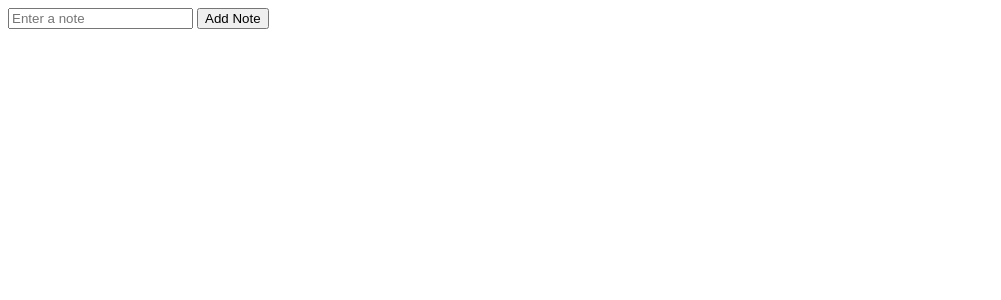
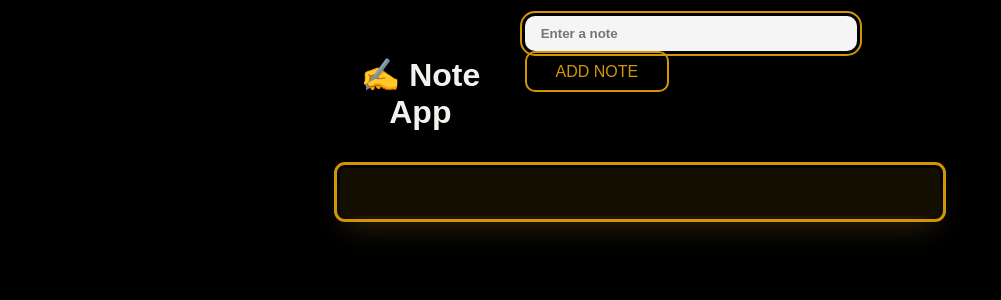
Before and after one commit to Mahitej28/Note-Taking-App, a Flask app: page / in a window 1280 px wide. Shown: the top 300 px of the page, without its empty margins (0-1001 px from the left). Run offline with Flask 3, Linux system fonts and the light colour scheme.

Commit message:
[ADD] Added Basic Styling

```diff
--- a/app.py
+++ b/app.py
@@ -1,7 +1,7 @@
 from flask import Flask, render_template, request, redirect, url_for
 
 app = Flask(__name__)
-
+app.static_folder = 'static'
 notes = []
 
 @app.route('/', methods=["GET", "POST"])
--- /dev/null
+++ b/static/style.css
@@ -0,0 +1,98 @@
+/* styles.css */
+body {
+    font-family: Arial, sans-serif;
+    background-color: black;
+
+}
+
+h1{
+    margin-top: 40px;
+    text-align: center;
+    color: rgb(243, 242, 239);
+}
+
+.top{
+    margin-top: 1rem;
+    display: flex;
+    gap: 1.5rem;
+    justify-content: center;
+}
+
+.container{
+    max-width: 600px;
+    margin: auto;
+    padding: 0 1rem;
+  }
+
+
+button {
+    padding: 0.6em 1.8em;
+    border-radius: 10px;
+    border: 2px solid #d29505;
+    position: relative;
+    overflow: hidden;
+    background-color: transparent;
+    text-align: center;
+    text-transform: uppercase;
+    font-size: 16px;
+    transition: .3s;
+    z-index: 1;
+    font-family: inherit;
+    color: #d29505;
+    cursor: pointer;
+   }
+
+   button::before {
+    content: '';
+    width: 0;
+    height: 500%;
+    position: absolute;
+    top: 50%;
+    left: 50%;
+    transform: translate(-50%, -50%) rotate(45deg);
+    background: #d29505;
+    transition: .5s ease;
+    display: block;
+    z-index: -1;
+   }
+
+   button:hover::before {
+    width: 109%;
+   }
+
+   button:hover {
+    color: #111;
+   }
+
+
+input {
+    border-radius: 10px;
+    outline: 2px solid #d29505;
+    border: 0;
+    background-color: rgb(245, 245, 245);
+    outline-offset: 3px;
+    padding: 10px 1rem;
+    transition: 0.25s;
+    width: 300px;
+    font-weight: bold ;
+    margin-right: 10px;
+  }
+
+  input:focus {
+    outline-offset: 5px;
+    background-color: rgb(222, 185, 142)
+  }
+
+
+.todo{
+    position: relative;
+    border-radius: 10px;
+    outline: 3px solid #d29505;
+    outline-offset: 3px;
+    margin-top: 1rem;
+    color: white;
+    padding: 1.5rem 3rem;
+    border-radius: 5px;
+    box-shadow: rgba(252, 180, 65, 0.2) 0 15px 30px -5px;
+    background-color: #140f01;
+  }
--- a/templates/home.html
+++ b/templates/home.html
@@ -4,18 +4,22 @@
     <meta charset="UTF-8">
     <meta http-equiv="X-UA-Compatible" content="IE=edge">
     <meta name="viewport" content="width=device-width, initial-scale=1.0">
+    <link rel="stylesheet" type="text/css" href="{{ url_for('static', filename='style.css') }}">
     <title>Document</title>
 </head>
 <body>
+    <div class="container">
+        <div class="top">
+        <h1>✍️ Note App</h1>
             <form method="POST" action="/">
-        <input type="text" name="note" placeholder="Enter a note"> <!-- Changed name attribute to "note" -->
-        <input type="hidden" name="action" value="add"> <!-- Added hidden input for action -->
+                <input type="text" name="note" placeholder="Enter a note">
+                <input type="hidden" name="action" value="add">
                 <button type="submit">Add Note</button>
             </form>
-
-    <ul>
+        </div>
+        <div class="todo">
             {% for index, note in notes %}
-    <li>
+            <div class="text">
                 {{ note }}
                 <form method="POST" action="/delete">
                     <input type="hidden" name="action" value="delete">
@@ -28,8 +32,9 @@
                     <input type="text" name="new_note" placeholder="New note">
                     <button type="submit">Edit</button>
                 </form>
-    </li>
+            </div>
             {% endfor %}
-    </ul>
+        </div>
+    </div>
 </body>
 </html>
```
Also changed, not shown: note_taking_app/app.py (deleted, +0 -14 lines), note_taking_app/templates/home.html (deleted, +0 -21 lines). Lines whose indentation alone changed are shown as unchanged.
